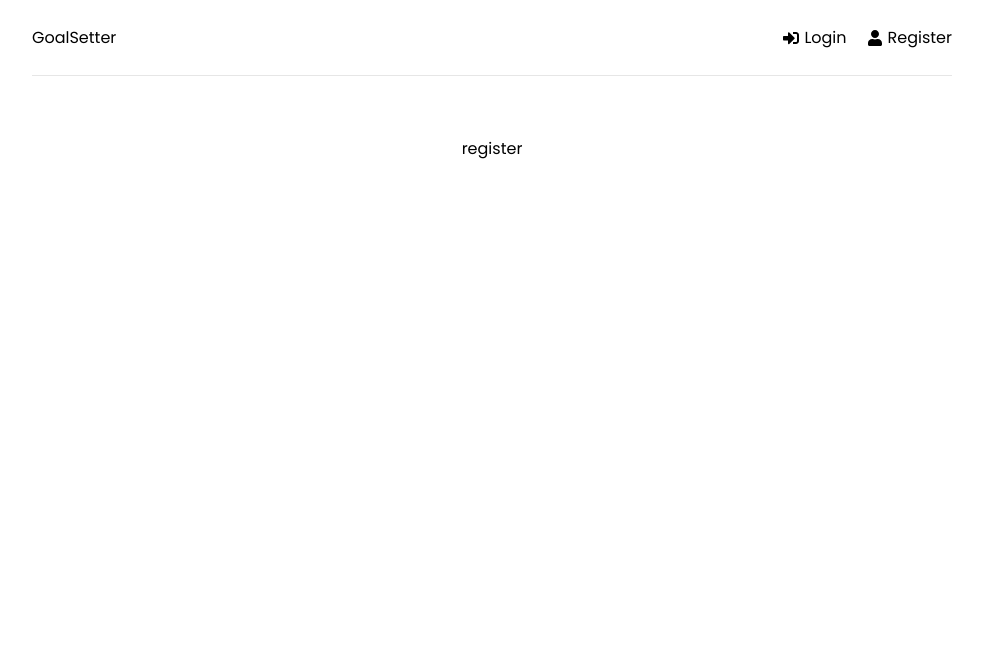
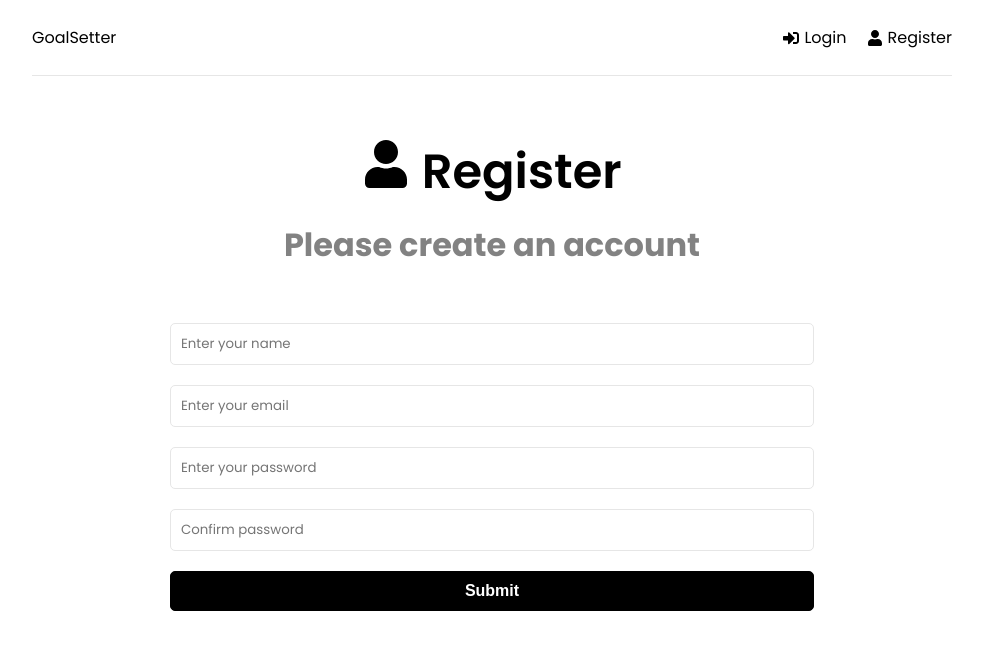
Before and after one commit to kesarbhimani/learn-react, a React (Create React App) app in the folder frontend/: page /register in a window 1280 px wide. Shown: the top 650 px of the page, without its empty margins (148-1131 px from the left). Built offline with nearby package versions, Linux system fonts and the light colour scheme.

Commit message:
Register page

```diff
--- a/frontend/src/components/Header.jsx
+++ b/frontend/src/components/Header.jsx
@@ -1,7 +1,7 @@
 import {FaSignInAlt, FaSignOutAlt, FaUser} from 'react-icons/fa'
 import { Link } from 'react-router-dom'
 
-function header() {
+function Header() {
   return (
     <header className='header'>
         <div className='logo'>
@@ -23,4 +23,4 @@
   )
 }
 
-export default header
+export default Header
--- a/frontend/src/pages/Dashboard.jsx
+++ b/frontend/src/pages/Dashboard.jsx
@@ -1,5 +1,5 @@
-function dashboard() {
+function Dashboard() {
   return <div>Dashboard</div>
 }
 
-export default dashboard
+export default Dashboard
--- a/frontend/src/pages/Login.jsx
+++ b/frontend/src/pages/Login.jsx
@@ -1,5 +1,5 @@
-function login() {
+function Login() {
   return <div>login</div>
 }
 
-export default login
+export default Login
--- a/frontend/src/pages/Register.jsx
+++ b/frontend/src/pages/Register.jsx
@@ -1,5 +1,87 @@
-function register() {
-  return <div>register</div>
+import { useState, useEffect } from "react";
+import { FaUser } from "react-icons/fa";
+
+function Register() {
+  const [formData, setFormData] = useState({
+    name: "",
+    email: "",
+    password: "",
+    password2: "",
+  });
+
+  const { name, email, password, password2 } = formData;
+
+  const onChange = (e) => {
+    setFormData((prevState)=>({
+      ...prevState,
+      [e.target.name]: e.target.value
+    }))
+  };
+
+  return (
+    <>
+      <section className="heading">
+        <h1>
+          <FaUser /> Register
+        </h1>
+        <p>Please create an account</p>
+      </section>
+
+      <section className="form">
+        <form>
+          <div className="form-group">
+            <input
+              type="text"
+              className="form-control"
+              id="name"
+              name="name"
+              value={name}
+              placeholder="Enter your name"
+              onChange={onChange}
+            ></input>
+          </div>
+          <div className="form-group">
+            <input
+              type="email"
+              className="form-control"
+              id="email"
+              name="email"
+              value={email}
+              placeholder="Enter your email"
+              onChange={onChange}
+            ></input>
+          </div>
+          <div className="form-group">
+            <input
+              type="password"
+              className="form-control"
+              id="password"
+              name="password"
+              value={password}
+              placeholder="Enter your password"
+              onChange={onChange}
+            ></input>
+          </div>
+          <div className="form-group">
+            <input
+              type="password"
+              className="form-control"
+              id="password2"
+              name="password2"
+              value={password2}
+              placeholder="Confirm password"
+              onChange={onChange}
+            ></input>
+          </div>
+          <div className="form-group">
+            <button type="submit" className="btn btn-block">
+Submit
+            </button>
+          </div>
+        </form>
+      </section>
+    </>
+  );
 }
 
-export default register
+export default Register;
```
